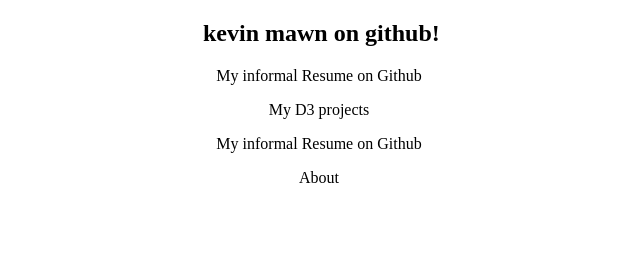
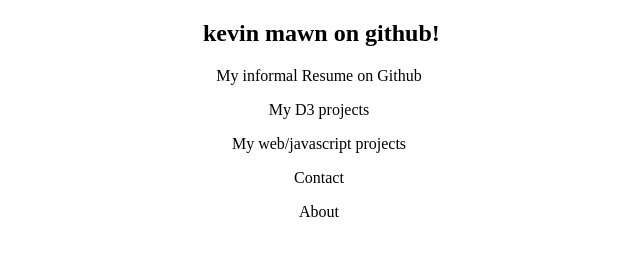
Before and after one commit to kevinmawn/kevinmawn.github.io, a plain HTML site: page index.html in a window 1280 px wide. Shown: the whole page, without its empty margins (5-645 px from the left). Drawn offline with Linux system fonts and the light colour scheme.

Commit message:
Update index.html

```diff
--- a/index.html
+++ b/index.html
@@ -22,8 +22,12 @@
         <p>My D3 projects</p>
       </div>
 
+       <div class="col2">
+        <p>My web/javascript projects</p>
+      </div>
+
       <div class="col2">
-        <p>My informal Resume on Github</p>
+        <p>Contact</p>
       </div>
 
       <div class="col2">
@@ -31,8 +35,6 @@
       </div>
 
 
-
-
     </div>
   </body>
 
```
